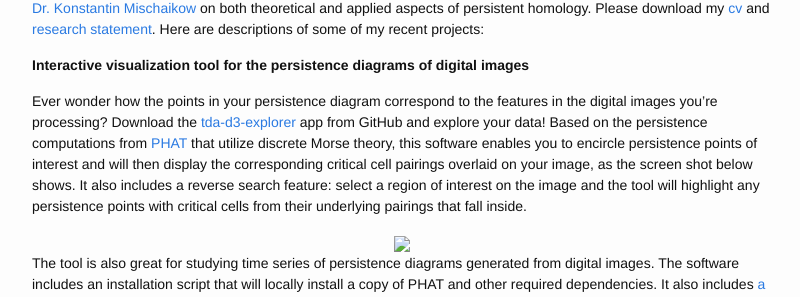
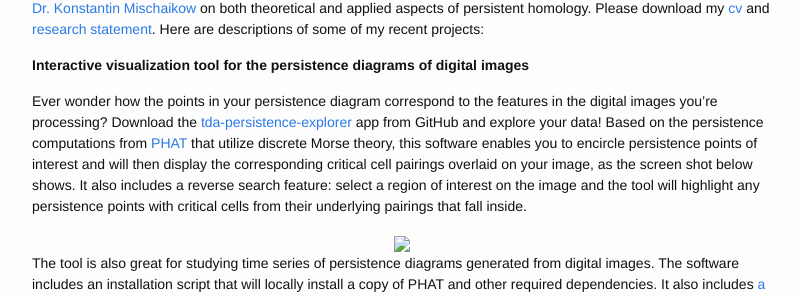
Before and after one commit to rachellevanger/rachellevanger.com, a Jekyll site: the page built from _posts/2014-12-30-math-graduate-work.markdown, in a window 1280 px wide, cut to the strip 0-798 px from the top of the page. Shown: the part 315-612 px from the top of the strip, without its empty margins (238-1038 px from the left). Built offline with Jekyll 4.4.1, drawn with Linux system fonts in a browser that asks for light colours; some web fonts are replaced.

Commit message:
Updating link for persitence explorer.

```diff
--- a/_posts/2014-12-30-math-graduate-work.markdown
+++ b/_posts/2014-12-30-math-graduate-work.markdown
@@ -9,7 +9,7 @@ I am a fifth year PhD student in the <a href="http://math.rutgers.edu/" target="
 
 **Interactive visualization tool for the persistence diagrams of digital images**
 
-Ever wonder how the points in your persistence diagram correspond to the features in the digital images you're processing? Download the [tda-d3-explorer](https://github.com/rachellevanger/tda-d3-explorer) app from GitHub and explore your data! Based on the persistence computations from [PHAT](https://github.com/blazs/phat) that utilize discrete Morse theory, this software enables you to encircle persistence points of interest and will then display the corresponding critical cell pairings overlaid on your image, as the screen shot below shows. It also includes a reverse search feature: select a region of interest on the image and the tool will highlight any persistence points with critical cells from their underlying pairings that fall inside.
+Ever wonder how the points in your persistence diagram correspond to the features in the digital images you're processing? Download the [tda-persistence-explorer](https://github.com/rachellevanger/tda-persistence-explorer) app from GitHub and explore your data! Based on the persistence computations from [PHAT](https://github.com/blazs/phat) that utilize discrete Morse theory, this software enables you to encircle persistence points of interest and will then display the corresponding critical cell pairings overlaid on your image, as the screen shot below shows. It also includes a reverse search feature: select a region of interest on the image and the tool will highlight any persistence points with critical cells from their underlying pairings that fall inside.
 
 <center>
 <img src="../images/tda-d3-explorer.png" />
```
